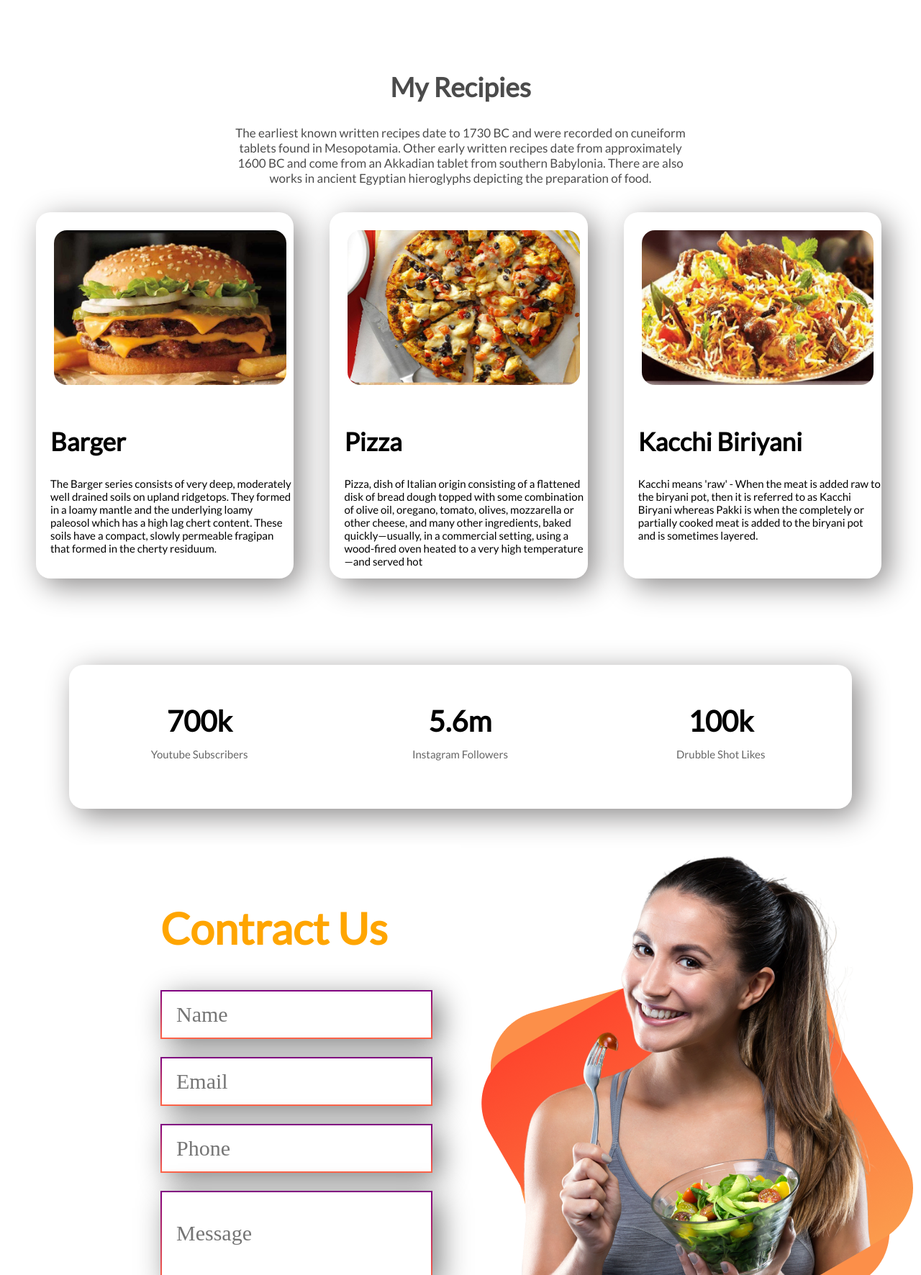
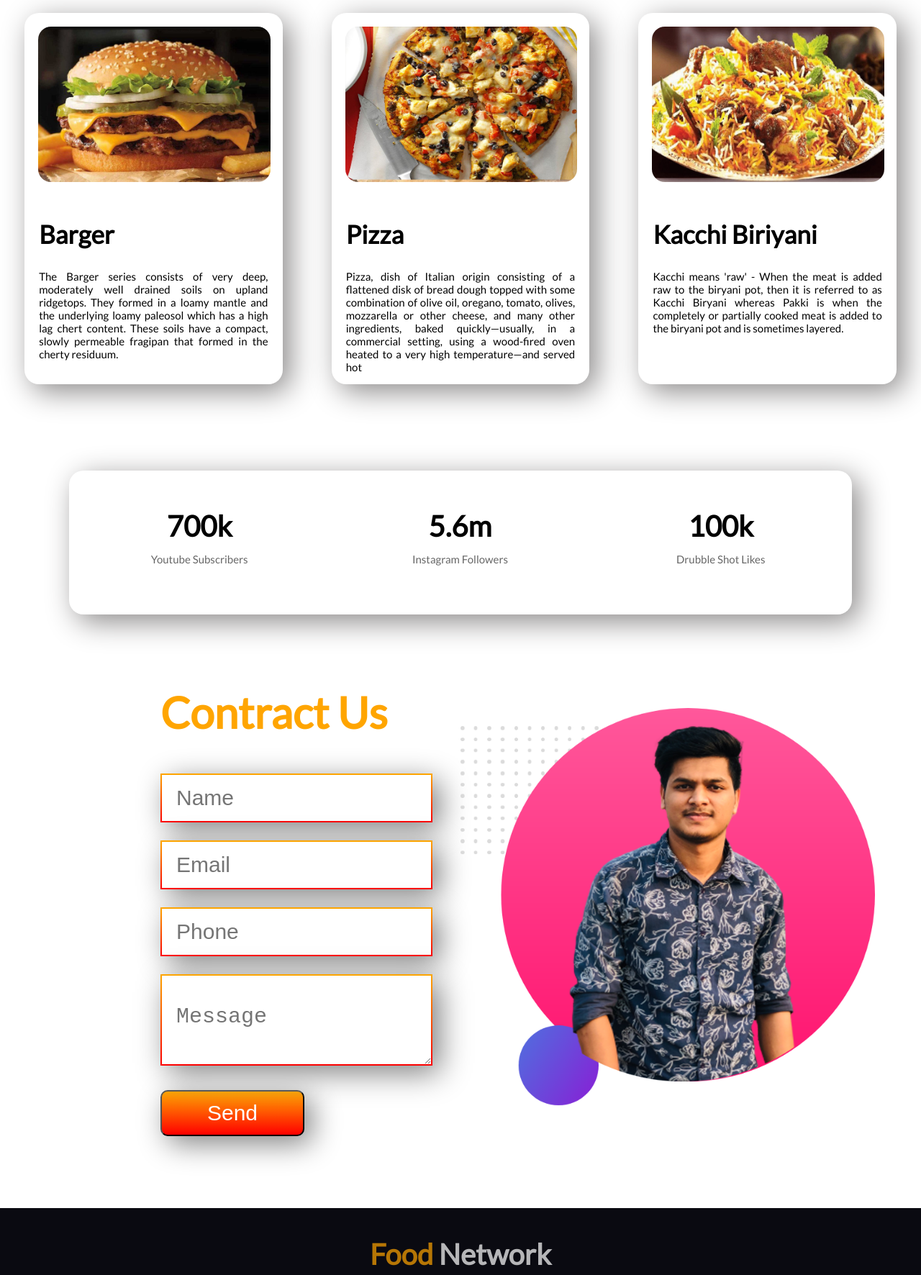
Before and after one commit to kamrul-hasan01/Food-network, a plain HTML site: page index.html in a window 1280 px wide. Shown: the part 1683-3455 px from the top of the page at 72% size. Drawn offline with Linux system fonts and the light colour scheme.

Commit message:
add my picture

```diff
--- a/index.html
+++ b/index.html
@@ -42,10 +42,10 @@
             <p>Imagine you don't need a diet because we provide
 
                 healthy and delicious food for you!</p><br><br>
-            <a class="button" href="#" target="_blank" rel="noopener noreferrer">Order Food</a>
+            <a class="button" href="https://github.com/k17h02" target="_blank" rel="">Order Food</a>
         </div>
 
-        <div class="half-part"> <img id="top-img" src="img/Group 8425.png" alt=""></div>
+        <div class="half-part"> <img class="top-img" src="img/Group 8425.png" alt=""></div>
 
 
     </section>
@@ -61,7 +61,8 @@
                 even “about me” website as a type of portfolio) used by all types of businesses to give customers more
                 insight into who is involved with a given business and exactly what it does.</p>
             <br><br>
-            <a class="button" href="http://" target="_blank" rel="noopener noreferrer">Contract me</a>
+            <a class="button" href="https://www.linkedin.com/in/kamrul-hasan-4885041a0/" target="_blank" rel="">Contract
+                me</a>
         </div>
 
     </section>
@@ -147,7 +148,7 @@
             </form>
         </div>
 
-        <div class="half-part"> <img id="top-img" src="img/Group 8425.png" alt=""></div>
+        <div class="half-part"> <img id="cont-img" src="img/m2.png" alt=""></div>
 
 
     </section>
--- a/style.css
+++ b/style.css
@@ -1,8 +1,6 @@
 body{
     font-family: 'Lato', sans-serif;
-
-    margin: 50px 0px 0px 0px;
-
+    margin: 20px 0px 0px 0px;
 }
 #manu{
     width: 100%;
@@ -11,7 +9,6 @@ body{
 }
 
 #header-1st{
-
     width: 30%;
     background-color: rgb(255, 255, 255);
     padding-left: 8%;
@@ -19,21 +16,14 @@ body{
     color: orange;
     font-size: 35px;
     margin-top: -20px;
-
-
-
 }
 #header-2nd{
-
-    width: 70%;
-    /* background-color: rgb(0, 0, 0); */
+   width: 70%;
     text-align: center;
     font-size: 30px;
     border: none;
     display: flex;
     margin-top: 15px;
-    /* margin-left: 100px; */
-
 }
 a{
     text-decoration: none;
@@ -43,23 +33,17 @@ a{
     width: 12%;
     margin-top: 30px;
     background-color: rgb(255, 255, 255);
-    /* border: 2px solid red; */
 }
-
 .cont-size{
     width: 100%;
     height: auto;
-    /* border: 4px solid red; */
+    margin-bottom: 100px;
 }
 .flex{
     display: flex;
 }
 .half-part{
     width: 50%;
-    /* border: 1px solid red; */
-
-
-
 }
 .top-heading{
     margin-top: 150px;
@@ -73,7 +57,6 @@ a{
     font-size: 20px;
     font-weight: 100;
     opacity:0.4;
-
 }
 .button{
     text-decoration: none;
@@ -85,38 +68,35 @@ a{
     margin-left: 10px;
     margin-top: 50px;
 }
+.top-img{
+    width: 90%;
+    height: 100%;
+}
 #about-cover{
     background-image: url(img/Frame\ 57.jpg);
     background-repeat: no-repeat;
     width: 100%;
-    height: 750px;
+    height: 550px;
     background-size: cover;
-    /* border: 2px solid black; */
     background-size: 100% 100%;
-
-
 }
 #person-img{
-    height: 700px;
+    height: 500px;
     width: 60%;
-
     margin-left: 200px;
     margin-top: 49px;
 }
 #about-me-datails{
-    margin-top: 200px;
+    margin-top: 100px;
     margin-left: 180px;
-    /* border: 3px solid red; */
     width: 30%;
     text-align: justify;
 }
 #about-me-datails h1{
-
     opacity: .8;
     font-size: 40px;
 }
 #about-me-datails p{
-
     opacity: .8;
     font-size: 20px;
     font-weight: 100;
@@ -124,11 +104,6 @@ a{
 #recipie{
     height: auto;
     width: 100%;
-    /* border: 10px solid blue; */
-    background-color: rgb(255, 255, 255);
-    /* background-color: black; */
-    /* margin-top: 50px; */
-
 }
 #reci-p{
     text-align: center;
@@ -136,35 +111,28 @@ a{
     margin: 0 auto 0 auto;
 }
 #reci-p h1{
-    /* text-align: center; */
     font-size: 37px;
     opacity: 0.7;
     margin-top: 100px;
-
 }
 #reci-p p{
-    /* text-align: center; */
     font-size: 17px;
     opacity: 0.7;
+
 }
 .box{
     width: 28%;
-    margin-left: 50px;
+    margin: 20px auto 0 auto;
     height: auto;
-    background-color: rgb(255, 255, 255);
     box-shadow: 10px 10px 40px rgb(139, 137, 137);
     border-radius: 20px;
-    margin-top: 20px;
     margin-bottom: 80px;
-
 }
 .box-img{
     width: 90%;
-    /* border:5px solid darkblue; */
+    margin: auto;
     border-radius: 18px;
-    /* padding: 50px auto; */
-    margin: 25px ;
-    /* box-shadow: 5px 10px red; */
+    margin: 19px ;
 }
 .recipie-title{
     margin-left: 20px;
@@ -174,24 +142,18 @@ a{
 .recipie-p{
     margin-left: 20px;
     font-size: 15px;
-    /* height: 400px; */
-    /* background-color: black; */
-    /* font-weight: ;? */
+    text-align: justify;
+    margin-right: 20px;
 }
 #info{
-    background-color: rgb(255, 255, 255);
-    /* color: blanchedalmond; */
-    /* position: center; */
     width: 85%;
     height: 200px;
     margin: 0 auto 0 auto;
     display: flex;
-    background-color: rgb(255, 255, 255);
     box-shadow: 10px 10px 40px rgb(139, 137, 137);
     border-radius: 20px;
     margin-top: 40px;
     margin-bottom: 50px;
-
 }
 .info-dtails{
     width: 33.3%;
@@ -201,86 +163,66 @@ a{
 .info-dtails h1{
     font-size: 40px;
     font-weight: 600;
-
 }
 .info-dtails p{
     font-size: 15px;
     margin-top: -20px;
     opacity: 0.6;
 }
-.m_form{
+
+.m_form {
+    padding-left: 223px;
     font-size: 40px;
-}
-.m_form {
-    padding-top: 30px;
-    padding-left: 223px;
-    background-color: rgb(255, 255, 255);
-    /* opacity: 0.8; */
-}
+ }
 .form-control {
-    /* border: rgb(255, 0, 0) solid 10px; */
-    border-image: linear-gradient(purple,tomato);
+    border-image: linear-gradient(orange,red);
     border-image-slice: 1;
-    /* border-radius: inherit; */
     margin-bottom: 25px;
     padding: 15px 20px;
-    font-family: poppins;
     width: 80%;
     background-color: rgb(255, 255, 255);
     box-shadow: 10px 10px 40px gray;
     border-radius: 2%;
     font-size: 30px;
+}
 
-    /* opacity: 1; */
-}
-/* .form-control:focus {
-    box-shadow: inherit;
-    border: #fff solid 2px !important;
-} */
 .textarea {
-    font-family: poppins;
     border: #fff solid 2px;
     margin-bottom: 25px;
     padding: 15px 20px;
     width: 80%;
     padding-top: 40px;
     font-size: 30px;
-    border-image: linear-gradient(purple,tomato);
+    border-image: linear-gradient(orange,red);
     border-image-slice: 1;
     box-shadow: 10px 10px 40px gray;
 }
 .send {
-    font-family: poppins;
     float: left;
-    margin: 0 auto;
     display: block;
-    /* background: #fff; */
     background-image: linear-gradient(orange,red);
     color: rgb(255, 255, 255);
-    max-width: 165px;
+    width: 200px;
     padding: 13px 0px;
-    width: 100%;
     font-size: 30px;
-    /* border-image: linear-gradient(purple,tomato);
-    border-image-slice: 1; */
     box-shadow: 10px 10px 40px gray;
     border-radius: 10px;
 }
-
+#cont-img{
+    width: 90%;
+    margin-top: 80px;
+}
 footer{
-    height: 240px;
+    height: 220px;
     background-color: rgb(10, 10, 17);
-
     text-align: center;
 }
 footer h1{
     color: white;
     font-size: 40px;
-    /* margin-top: 100px; */
     padding-top: 40px;
     opacity: 0.7;
 }
-
 footer p{
     color: white;
     opacity: 0.6;
```
Also changed, not shown: img/m2.png (added).
